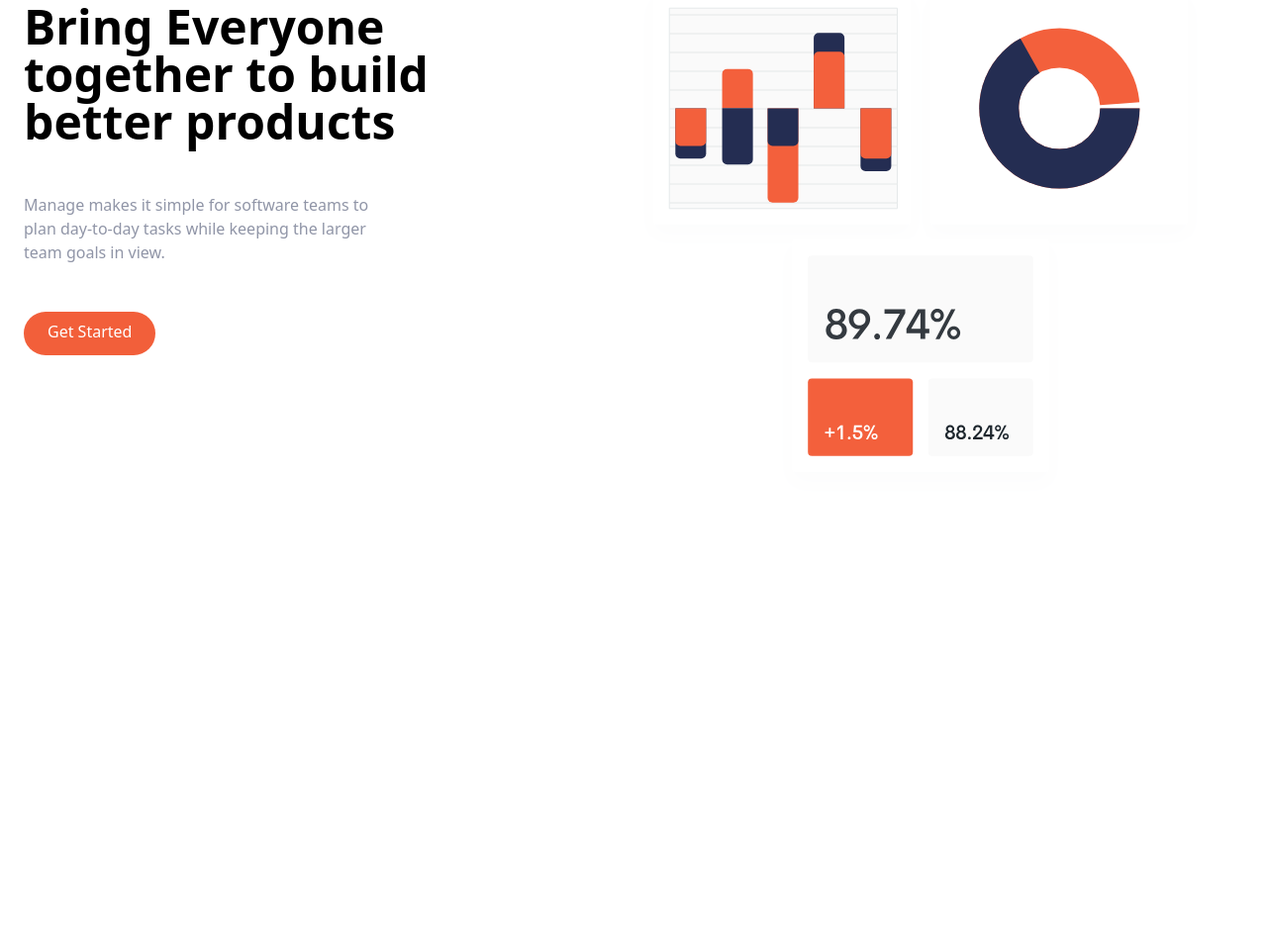
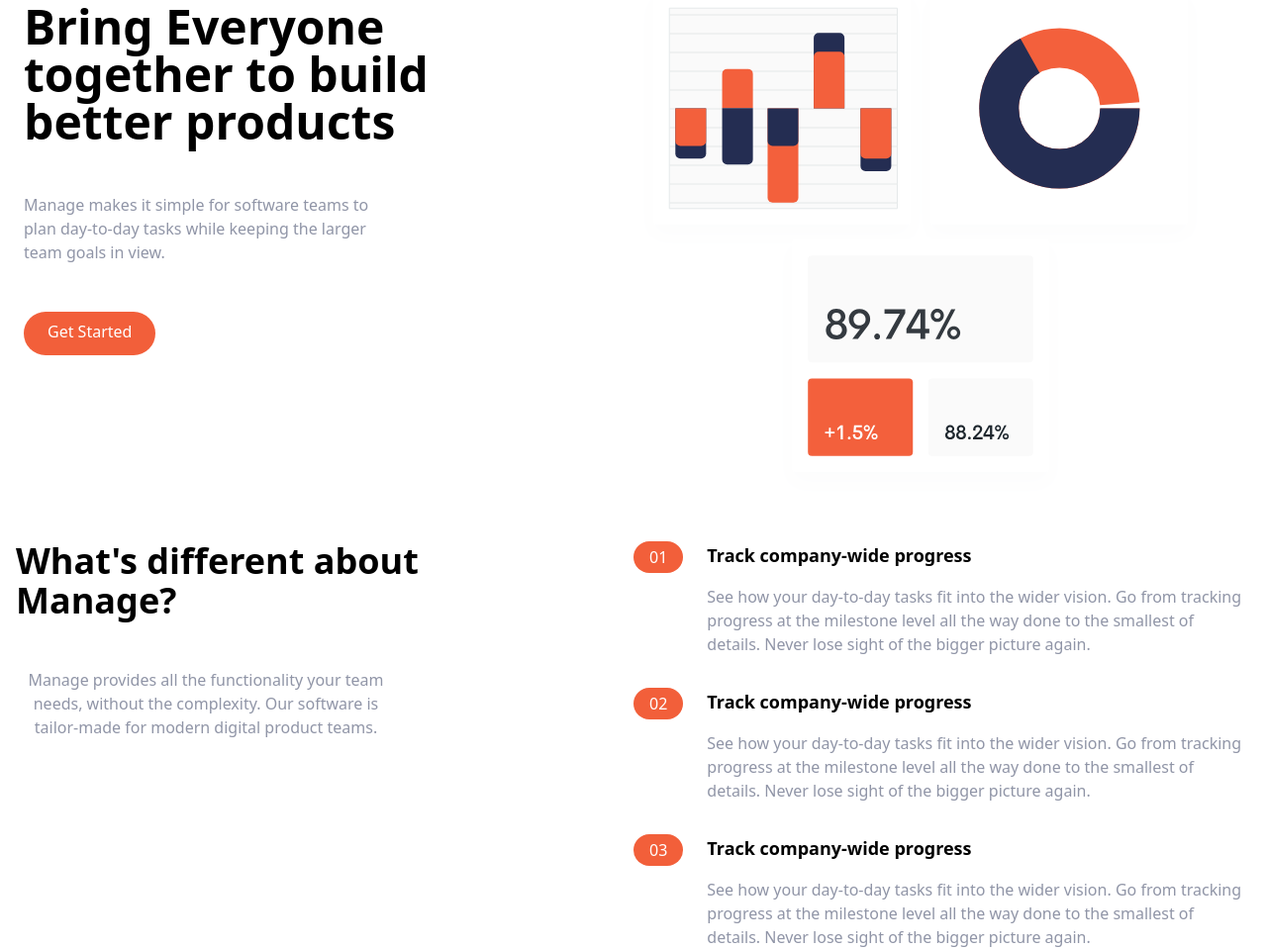
Before and after one commit to sadathimel/tailwind-manage-landing, a website: page index.html in a window 1280 px wide. Shown: the part 150-1109 px from the top of the page at 99% size. Before the commit the page ends 800 px from the top, so only its background shows below. Drawn offline with Linux system fonts and the light colour scheme.

Commit message:
Features Section updated

```diff
--- a/index.html
+++ b/index.html
@@ -67,6 +67,113 @@
     </section>
 
     <!--Features Section-->
+    <section
+      class="container flex flex-col px-4 mx-auto mt-10 space-y-12 md:space-y-0 md:flex-row"
+    >
+      <!--what is Different-->
+      <div class="flex flex-col space-y-12 md:w-1/2">
+        <h2 class="max-w-md text-4xl font-bold text-center md:text-left">
+          What's different about Manage?
+        </h2>
+        <p class="max-w-sm text-center text-darkGrayishBlue md:test-left">
+          Manage provides all the functionality your team needs, without the
+          complexity. Our software is tailor-made for modern digital product
+          teams.
+        </p>
+      </div>
+      <!--Numbered List-->
+      <div class="flex flex-col space-y-8 md:w-1/2">
+        <!--List Item 1-->
+        <div
+          class="flex flex-col space-y-3 md:space-y-0 md:space-x-6 md:flex-row"
+        >
+          <!--Heading-->
+          <div class="rounded-l-full bg-brightRedSupLight md:bg-transparent">
+            <div class="flex items-center space-x-2">
+              <div
+                class="px-4 py-2 text-white rounded-full md:py-1 bg-brightRed"
+              >
+                01
+              </div>
+              <h3 class="text-base font-bold md:mb-4 md:hidden">
+                Track company-wide progress
+              </h3>
 
+            </div>
+          </div>
+
+          <div>
+            <h3 class="hidden mb-4 text-lg font-bold md:block">
+              Track company-wide progress
+            </h3>
+            <p class="text-darkGrayishBlue">
+              See how your day-to-day tasks fit into the wider vision. Go from
+              tracking progress at the milestone level all the way done to the
+              smallest of details. Never lose sight of the bigger picture again.
+            </p>
+          </div>
+        </div>
+        <!--List Item 2-->
+        <div
+          class="flex flex-col space-y-3 md:space-y-0 md:space-x-6 md:flex-row"
+        >
+          <!--Heading-->
+          <div class="rounded-l-full bg-brightRedSupLight md:bg-transparent">
+            <div class="flex items-center space-x-2">
+              <div
+                class="px-4 py-2 text-white rounded-full md:py-1 bg-brightRed"
+              >
+                02
+              </div>
+              <h3 class="text-base font-bold md:mb-4 md:hidden">
+                Track company-wide progress
+              </h3>
+
+            </div>
+          </div>
+
+          <div>
+            <h3 class="hidden mb-4 text-lg font-bold md:block">
+              Track company-wide progress
+            </h3>
+            <p class="text-darkGrayishBlue">
+              See how your day-to-day tasks fit into the wider vision. Go from
+              tracking progress at the milestone level all the way done to the
+              smallest of details. Never lose sight of the bigger picture again.
+            </p>
+          </div>
+        </div>
+        <!--List Item 3-->
+        <div
+          class="flex flex-col space-y-3 md:space-y-0 md:space-x-6 md:flex-row"
+        >
+          <!--Heading-->
+          <div class="rounded-l-full bg-brightRedSupLight md:bg-transparent">
+            <div class="flex items-center space-x-2">
+              <div
+                class="px-4 py-2 text-white rounded-full md:py-1 bg-brightRed"
+              >
+                03
+              </div>
+              <h3 class="text-base font-bold md:mb-4 md:hidden">
+                Track company-wide progress
+              </h3>
+
+            </div>
+          </div>
+
+          <div>
+            <h3 class="hidden mb-4 text-lg font-bold md:block">
+              Track company-wide progress
+            </h3>
+            <p class="text-darkGrayishBlue">
+              See how your day-to-day tasks fit into the wider vision. Go from
+              tracking progress at the milestone level all the way done to the
+              smallest of details. Never lose sight of the bigger picture again.
+            </p>
+          </div>
+        </div>
+      </div>
+    </section>
   </body>
 </html>
--- a/tailwind.config.js
+++ b/tailwind.config.js
@@ -13,7 +13,7 @@
       colors: {
         brightRed: 'hsl(12, 88%, 59%)',
         brightRedLight: 'hsl(12, 88%, 69%)',
-        brightRedSuperLight: 'hsl(12, 88%, 95%)',
+        brightRedSupLight: 'hsl(12, 88%, 79%)',
         darkBlue: 'hsl(228, 39%, 23%)',
         darkGrayishBlue: 'hsl(227, 12%, 61%)',
         veryDarkBlue: 'hsl(228, 12%, 13%)',
```
Also changed, not shown: css/main.css.
